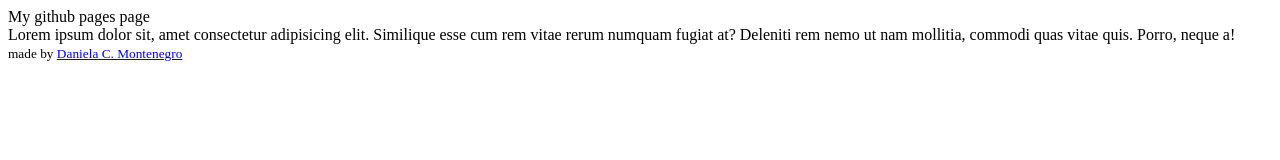
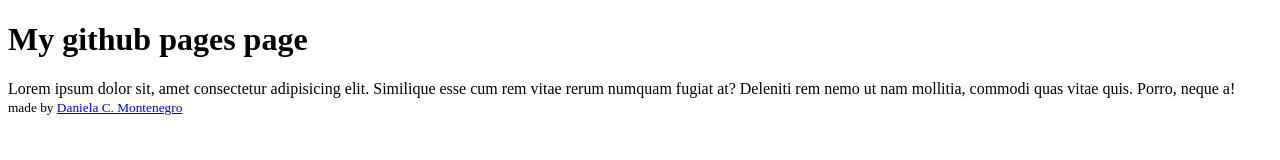
Before and after one commit to dcmonten/dcmonten.github.io, a plain HTML site: page index.html in a window 1280 px wide. Drawn offline with Linux system fonts and the light colour scheme.

Commit message:
index updated

```diff
--- a/index.html
+++ b/index.html
@@ -6,7 +6,9 @@
     <title>Programming | Daniela C. Montenegro</title>
 </head>
 <body>
-<header>My github pages page</header>
+<header>
+    <h1>My github pages page</h1>
+</header>
 <main>
     <article>
         Lorem ipsum dolor sit, amet consectetur adipisicing elit. Similique esse cum rem vitae rerum numquam fugiat at? Deleniti rem nemo ut nam mollitia, commodi quas vitae quis. Porro, neque a!
```
